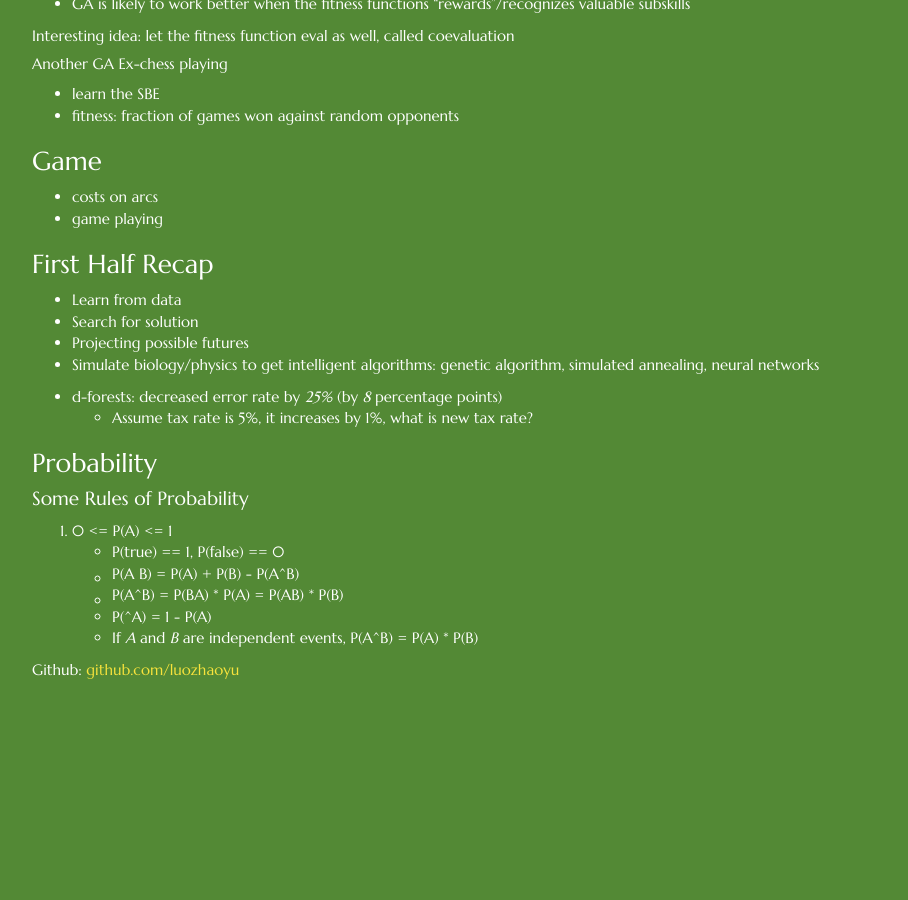
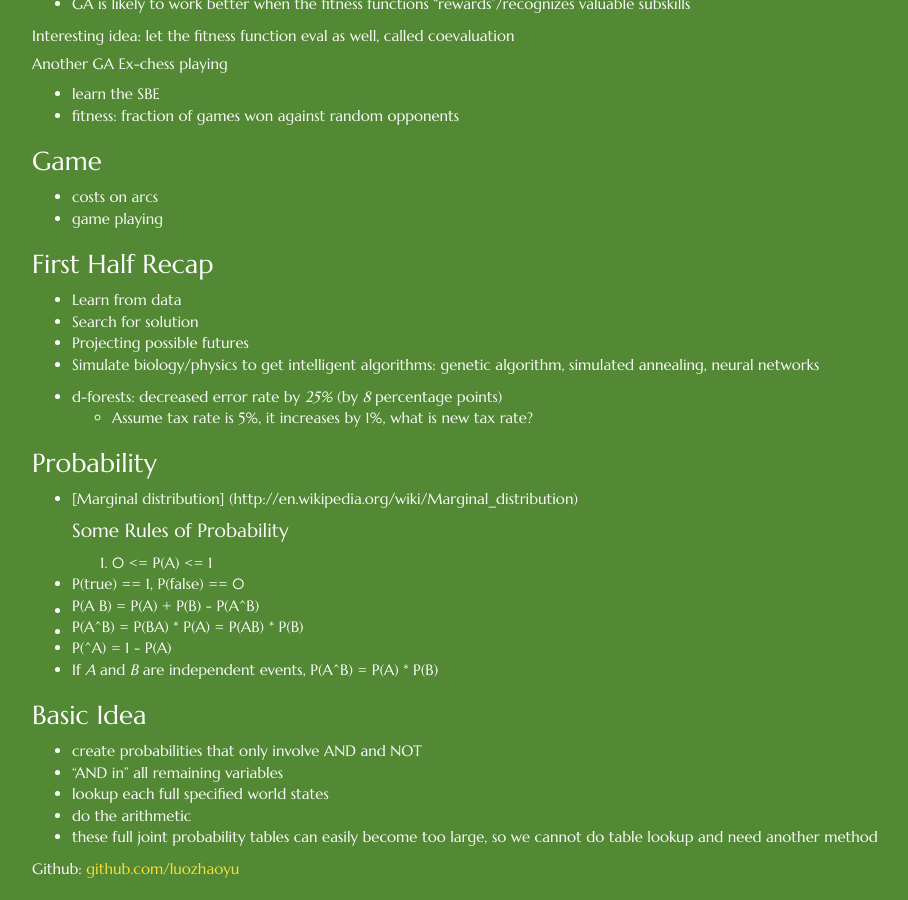
Before and after one commit to luozhaoyu/luozhaoyu.github.io, a Jekyll site: the page built from _posts/2014-09-05-AI.md, in a window 1280 px wide and 900 px high, scrolled down 3250 px. Shown: the whole window, without its empty margins (38-946 px from the left). Built offline with Jekyll 4.4.1, drawn with Linux system fonts in a browser that asks for light colours; nearby versions of some CDN libraries; Markdown is read by kramdown in place of the engine named in the settings; before the commit the page ends 3951 px from its top, so only the background shows below that.

Commit message:
AI probability start

```diff
--- a/_posts/2014-09-05-AI.md
+++ b/_posts/2014-09-05-AI.md
@@ -166,6 +166,7 @@ Interesting idea: let the fitness function eval as well, called coevaluation
     * Assume tax rate is 5%, it increases by 1%, what is new tax rate?
 
 ### Probability
+* [Marginal distribution] (http://en.wikipedia.org/wiki/Marginal_distribution)
 #### Some Rules of Probability
 1. 0 <= P(A) <= 1
 - P(true) == 1, P(false) == 0
@@ -173,3 +174,10 @@ Interesting idea: let the fitness function eval as well, called coevaluation
 - P(A^B) = P(B|A) * P(A) = P(A|B) * P(B)
 - P(^A) = 1 - P(A)
 - If *A* and *B* are independent events, P(A^B) = P(A) * P(B)
+
+### Basic Idea
+* create probabilities that only involve AND and NOT
+* "AND in" all remaining variables
+* lookup each full specified world states
+* do the arithmetic
+* these full joint probability tables can easily become too large, so we cannot do table lookup and need another method
```
Also changed, not shown: _posts/2014-09-10-NLP.md (+4 -0 lines).
